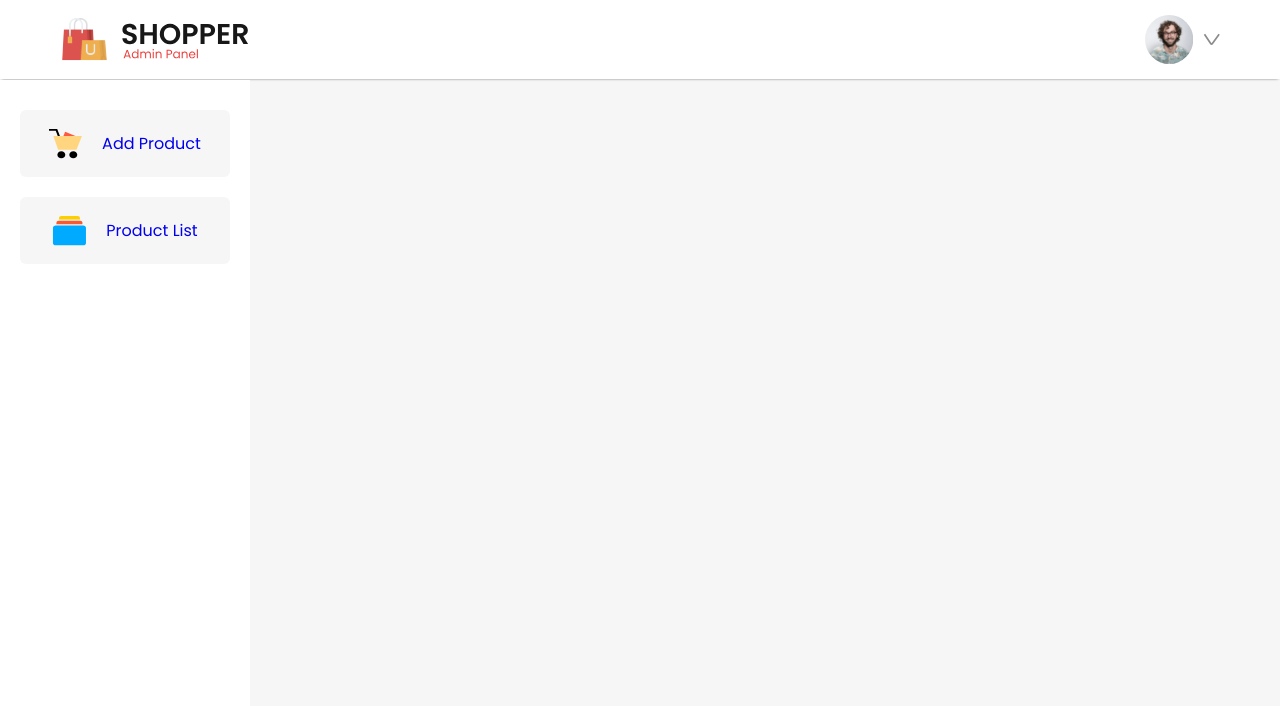
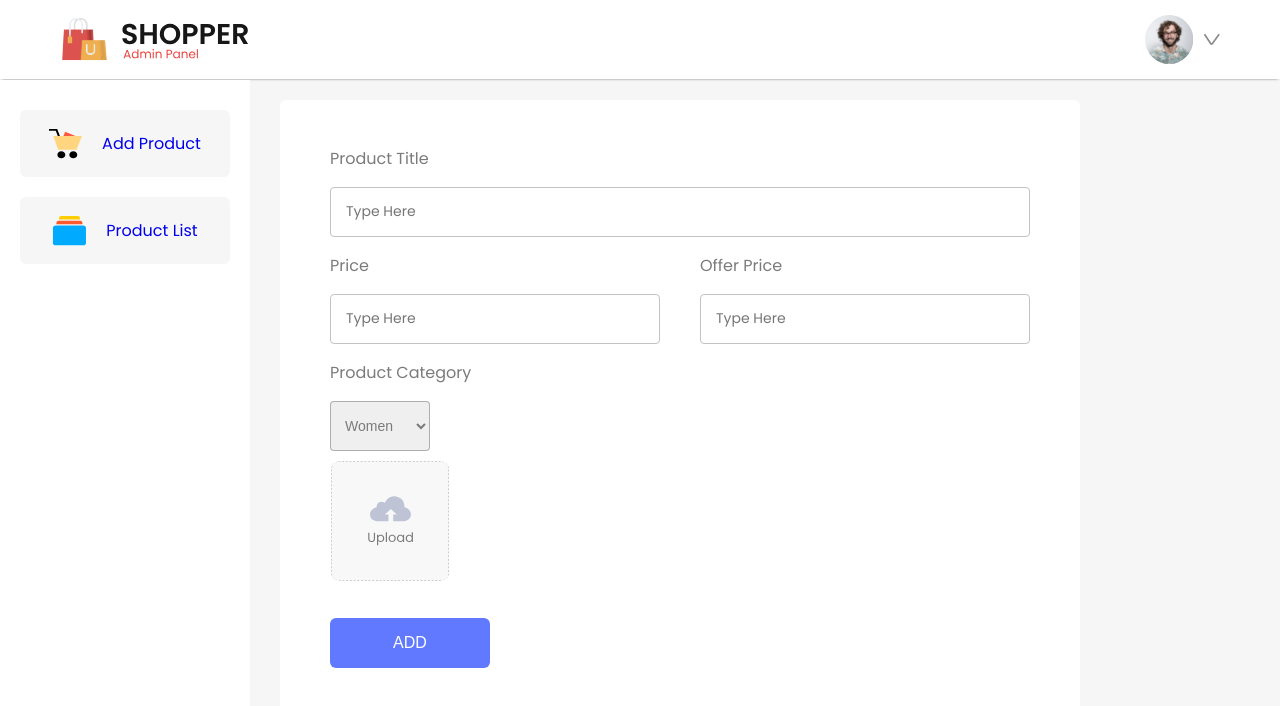
Before and after one commit to Imtious-coder/Kinbo_Admin, a React (Vite) app: page /addproduct in a window 1280 px wide. Shown: the top 706 px of the page. Built offline with nearby package versions, Linux system fonts and the light colour scheme.

Commit message:
:art: Add product UI completed.

```diff
--- /dev/null
+++ b/src/Components/AddProduct.jsx
@@ -0,0 +1,59 @@
+/* eslint-disable no-unused-vars */
+import React, { useState } from "react";
+import "../Styles/AddProduct.css";
+import upload_area from "../assets/upload_area.svg";
+
+const AddProduct = () => {
+  const [image, setImage] = useState(false);
+
+  const imageHandler = (e) => {
+    setImage(e.target.files[0]);
+    console.log(image);
+  };
+
+  return (
+    <section className="addproduct">
+      <div className="addproduct-itemfield">
+        <p>Product Title</p>
+        <input type="text" name="name" id="" placeholder="Type Here" />
+      </div>
+      <div className="addproduct-price">
+        <div className="addproduct-itemfield">
+          <p>Price</p>
+          <input type="text" name="old_price" id="" placeholder="Type Here" />
+        </div>
+        <div className="addproduct-itemfield">
+          <p>Offer Price</p>
+          <input type="text" name="new_price" id="" placeholder="Type Here" />
+        </div>
+      </div>
+      <div className="addproduct-itemfield">
+        <p>Product Category</p>
+        <select name="category" className="addproduct-selector">
+          <option value="women">Women</option>
+          <option value="men">Men</option>
+          <option value="kid">Kid</option>
+        </select>
+      </div>
+      <div className="addproduct-itemfield">
+        <label htmlFor="file-input">
+          <img
+            src={image ? URL.createObjectURL(image) : upload_area}
+            className="addproduct-thumbnail-image"
+            alt="Thumbnail"
+          />
+        </label>
+        <input
+          onChange={imageHandler}
+          type="file"
+          name="image"
+          id="file-input"
+          hidden
+        />
+      </div>
+      <button className="addproduct-btn">ADD</button>
+    </section>
+  );
+};
+
+export default AddProduct;
--- /dev/null
+++ b/src/Components/ListProduct.jsx
@@ -0,0 +1,9 @@
+/* eslint-disable no-unused-vars */
+import React from "react";
+import "../Styles/ListProduct.css";
+
+const ListProduct = () => {
+  return <section className="list-product">ListProduct</section>;
+};
+
+export default ListProduct;
--- a/src/Pages/Admin.jsx
+++ b/src/Pages/Admin.jsx
@@ -1,5 +1,8 @@
 /* eslint-disable no-unused-vars */
 import React from "react";
+import { Route, Routes } from "react-router-dom";
+import AddProduct from "../Components/AddProduct";
+import ListProduct from "../Components/ListProduct";
 import Sidebar from "../Components/Sidebar";
 import "../Styles/Admin.css";
 
@@ -7,6 +10,10 @@ const Admin = () => {
   return (
     <section className="admin">
       <Sidebar />
+      <Routes>
+        <Route path="/addproduct" element={<AddProduct />}></Route>
+        <Route path="/listproduct" element={<ListProduct />}></Route>
+      </Routes>
     </section>
   );
 };
--- /dev/null
+++ b/src/Styles/AddProduct.css
@@ -0,0 +1,58 @@
+.addproduct {
+  box-sizing: border-box;
+  width: 100%;
+  max-width: 800px;
+  padding: 30px 50px;
+  margin: 20px 30px;
+  border-radius: 6px;
+  background: #fff;
+}
+.addproduct .addproduct-itemfield {
+  width: 100%;
+  color: #7b7b7b;
+  font-size: 16px;
+}
+.addproduct .addproduct-itemfield input {
+  box-sizing: border-box;
+  width: 100%;
+  height: 50px;
+  border-radius: 4px;
+  padding-left: 15px;
+  border: 1px solid #c3c3c3;
+  outline: none;
+  color: #7b7b7b;
+  font-family: "Poppins";
+  font-size: 14px;
+}
+.addproduct .addproduct-price {
+  display: flex;
+  gap: 40px;
+}
+.addproduct .addproduct-itemfield .addproduct-selector {
+  padding: 10px;
+  width: 100px;
+  height: 50px;
+  font-size: 14px;
+  color: #7b7b7b;
+  border: 1px solid #7b7b7b8d;
+  border-radius: 4px;
+}
+.addproduct .addproduct-itemfield .addproduct-thumbnail-image {
+  height: 120px;
+  width: 120px;
+  border-radius: 10px;
+  object-fit: contain;
+  margin: 10px 0px;
+}
+.addproduct .addproduct-btn {
+  margin-top: 20px;
+  width: 160px;
+  height: 50px;
+  border-radius: 6px;
+  background: #6079ff;
+  border: none;
+  cursor: pointer;
+  color: #fff;
+  font-size: 16px;
+  font-weight: 500;
+}
--- a/src/Styles/Admin.css
+++ b/src/Styles/Admin.css
@@ -0,0 +1,3 @@
+.admin {
+  display: flex;
+}
```
Also changed, not shown: src/Styles/ListProduct.css (added).
